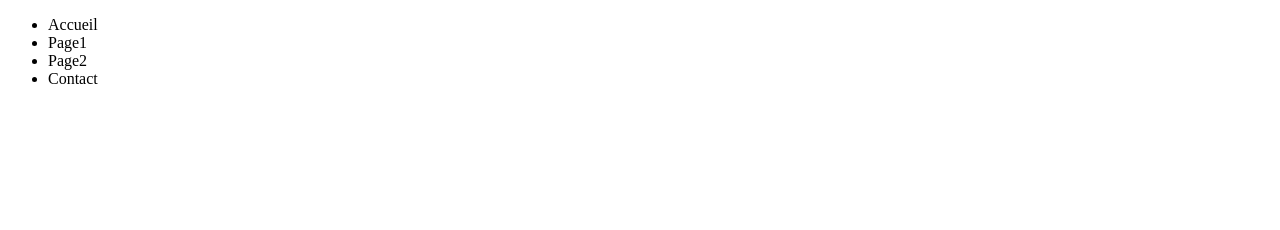
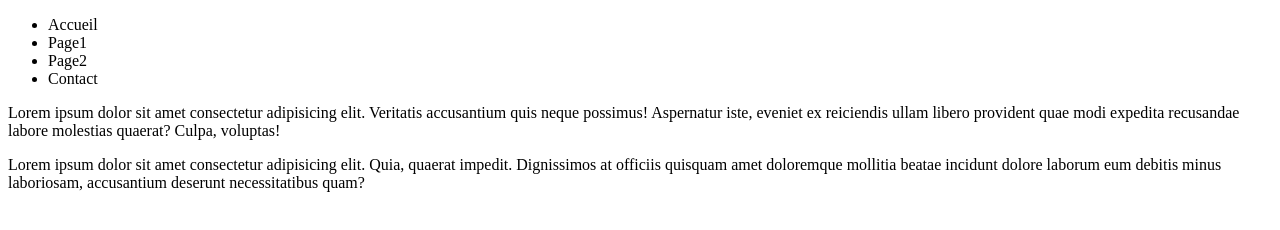
Before and after one commit to ahlem9392/get-git, a plain HTML site: page index.html in a window 1280 px wide. Drawn offline with Linux system fonts and the light colour scheme.

Commit message:
add 2 paragraphs

```diff
--- a/index.html
+++ b/index.html
@@ -18,6 +18,16 @@
             </ul>
         </nav>
     </header>
+    <main>
+        <section>
+            <p>
+                Lorem ipsum dolor sit amet consectetur adipisicing elit. Veritatis accusantium quis neque possimus! Aspernatur iste, eveniet ex reiciendis ullam libero provident quae modi expedita recusandae labore molestias quaerat? Culpa, voluptas!
+            </p>
+            <p>
+                Lorem ipsum dolor sit amet consectetur adipisicing elit. Quia, quaerat impedit. Dignissimos at officiis quisquam amet doloremque mollitia beatae incidunt dolore laborum eum debitis minus laboriosam, accusantium deserunt necessitatibus quam?
+            </p>
+        </section>
+    </main>
 
     <script src="js/script.js"></script>
 </body>
```
